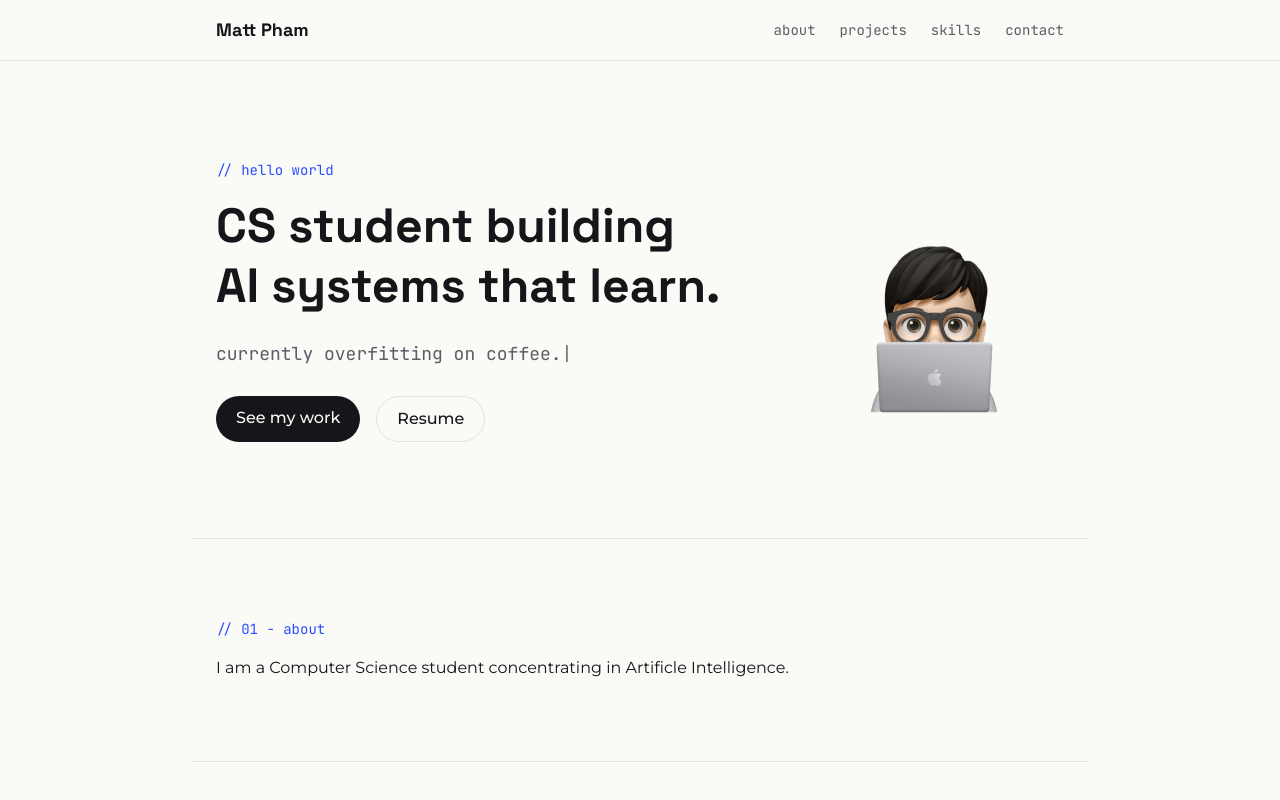
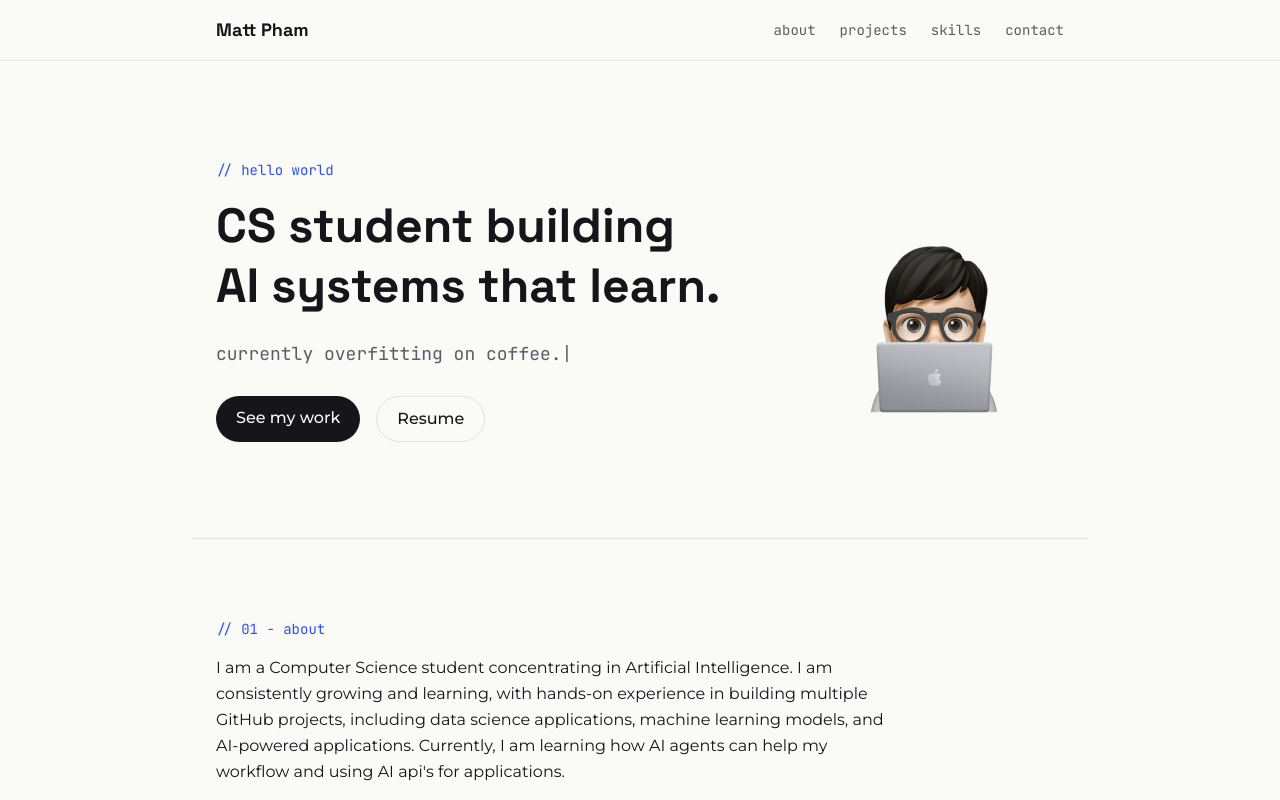
Before and after one commit to matthewphamm/my-portfolio, a React (Vite) app: page / in a window 1280 px wide. Shown: the top 800 px of the page. Built offline with nearby package versions, Linux system fonts and the light colour scheme.

Commit message:
Edit about section

```diff
--- a/src/components/About.jsx
+++ b/src/components/About.jsx
@@ -3,7 +3,14 @@ export default function About() {
         <section id="about" className="max-w-4xl mx-auto px-6 py-20 border-t border-line">
             <p className="font-mono text-sm text-cobalt mb-4">// 01 - about</p>
             <p className="font-body text-m leading-relaxed max-w-2xl">
-                I am a Computer Science student concentrating in Artificle Intelligence.
+                I am a Computer Science student concentrating in Artificial Intelligence. I am consistently growing and learning, with hands-on experience
+                in building multiple GitHub projects, including data science applications, machine learning models, and AI-powered applications. Currently,
+                I am learning how AI agents can help my workflow and using AI api's for applications.
+                <br />
+                <br />
+                In my free time, I enjoy outdoor activities such as hiking, soccer, and running. I'm also an avid film enthusiast, drawn to the creativity,
+                cinematography, and storytelling that great films offer. I am currently seeking an internship opportunity to strengthen my skills and
+                gain hands-on, real-world experience.
             </p>
         </section>
     );
```
